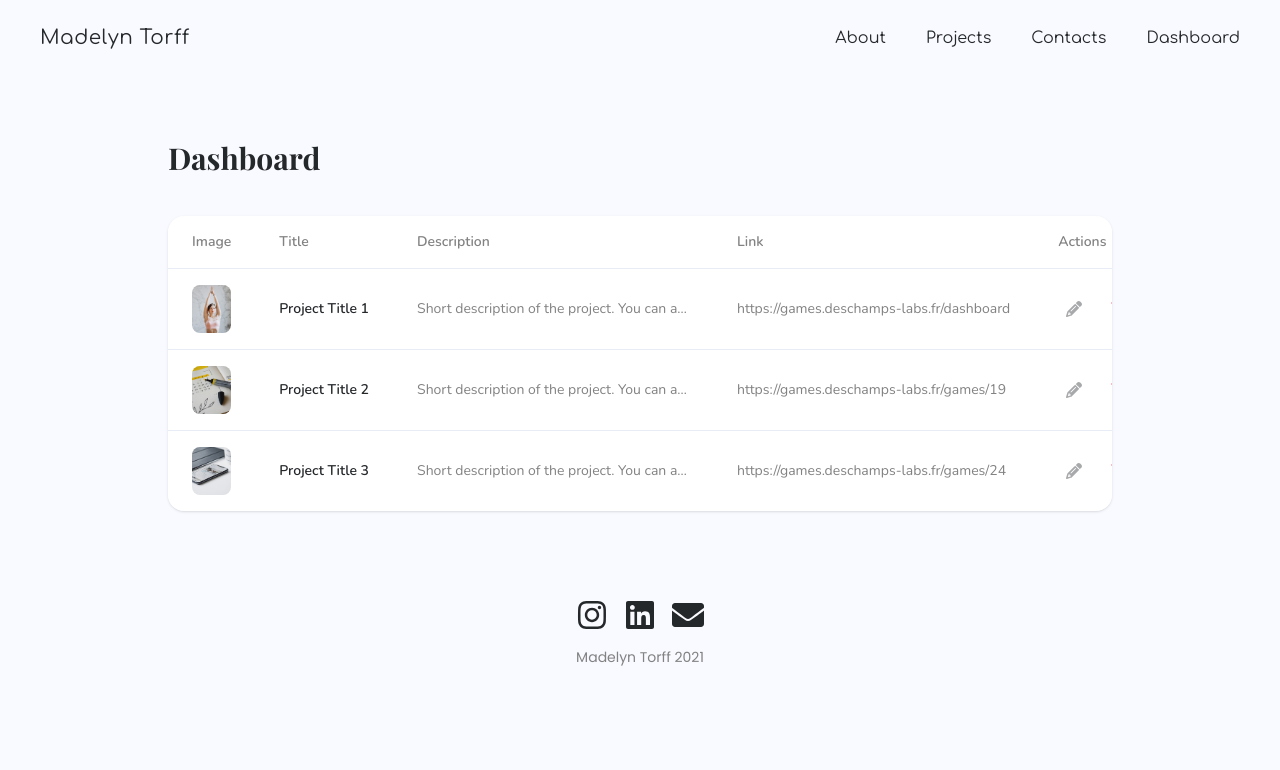
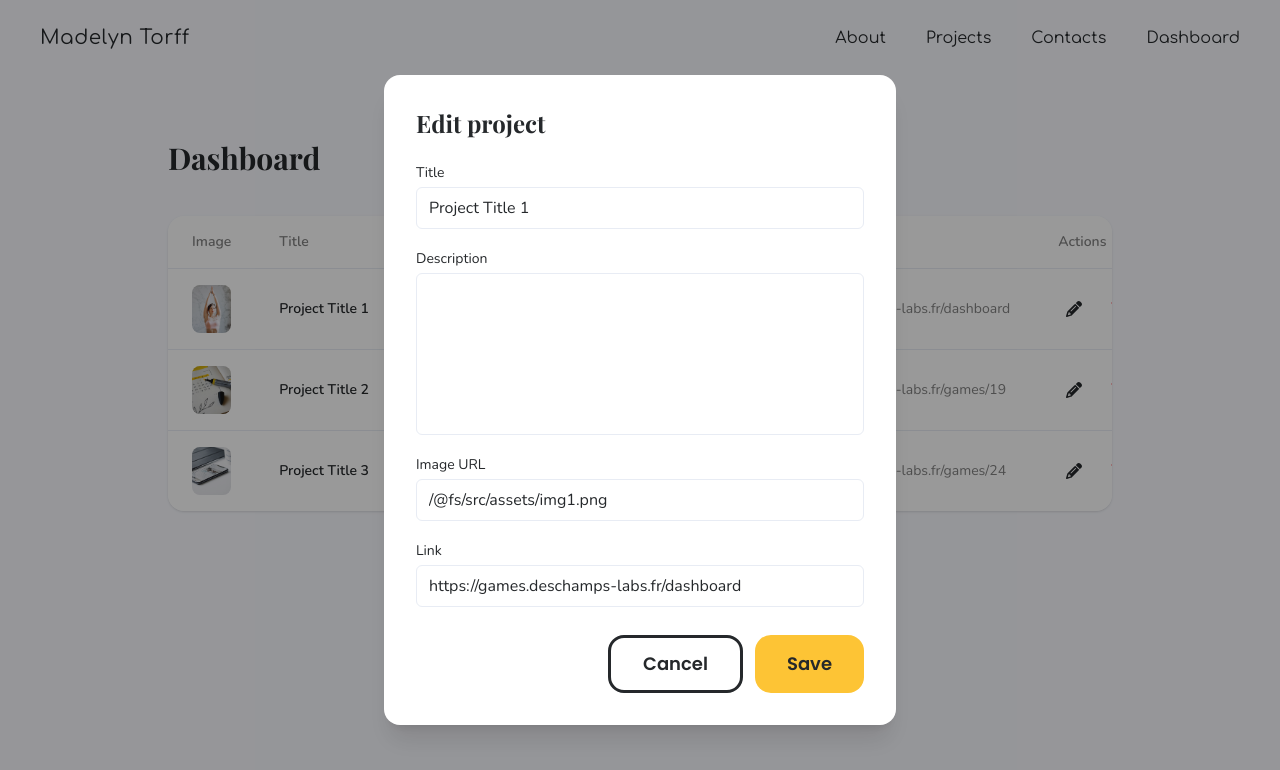
Before and after one commit to MartinPineau/portfolio, a React (Vite) app: page /dashboard in a window 1280 px wide. Both pictures are taken after a click on the button 1074 px from the left and 309 px from the top of the page. Shown: the top 770 px of the page. Built offline with nearby package versions, Linux system fonts and the light colour scheme; a web font is replaced by a local one.

Commit message:
edit projects in dashboard

```diff
--- /dev/null
+++ b/src/components/EditProjectModal.tsx
@@ -0,0 +1,88 @@
+import { useState } from "react";
+import type { Project } from "../context/ProjectsContext";
+import { useProjects } from "../context/ProjectsContext";
+import FormInput from "./FormInput";
+import Button from "./Button";
+
+type Props = {
+  project: Project;
+  onClose: () => void;
+};
+
+const EditProjectModal = ({ project, onClose }: Props) => {
+  const { updateProject } = useProjects();
+
+  const [form, setForm] = useState({
+    title: project.title,
+    description: project.description,
+    image: project.image,
+    href: project.href,
+  });
+
+  const handleChange = (field: keyof typeof form) => (
+    e: React.ChangeEvent<HTMLInputElement | HTMLTextAreaElement>
+  ) => setForm((prev) => ({ ...prev, [field]: e.target.value }));
+
+  const handleSubmit = (e: React.FormEvent) => {
+    e.preventDefault();
+    updateProject(project.id, form);
+    onClose();
+  };
+
+  return (
+    <div
+      className="fixed inset-0 z-50 flex items-center justify-center bg-black/40"
+      onClick={onClose}
+    >
+      <div
+        className="bg-white rounded-2xl shadow-xl w-full max-w-lg mx-4 p-8"
+        onClick={(e) => e.stopPropagation()}
+      >
+        <h2
+          className="text-2xl font-bold text-[var(--color-main-dark)] mb-6"
+          style={{ fontFamily: "var(--font-playfair)" }}
+        >
+          Edit project
+        </h2>
+
+        <form onSubmit={handleSubmit} className="flex flex-col gap-5">
+          <FormInput
+            label="Title"
+            type="text"
+            value={form.title}
+            onChange={handleChange("title")}
+          />
+          <FormInput
+            label="Description"
+            multiline
+            value={form.description}
+            onChange={handleChange("description")}
+          />
+          <FormInput
+            label="Image URL"
+            type="text"
+            value={form.image}
+            onChange={handleChange("image")}
+          />
+          <FormInput
+            label="Link"
+            type="text"
+            value={form.href}
+            onChange={handleChange("href")}
+          />
+
+          <div className="flex justify-end gap-3 mt-2">
+            <Button variant="outline" type="button" onClick={onClose}>
+              Cancel
+            </Button>
+            <Button variant="primary" type="submit">
+              Save
+            </Button>
+          </div>
+        </form>
+      </div>
+    </div>
+  );
+};
+
+export default EditProjectModal;
--- a/src/context/ProjectsContext.tsx
+++ b/src/context/ProjectsContext.tsx
@@ -19,6 +19,7 @@ export type Project = {
 
 type ProjectsContextType = {
   projects: Project[];
+  updateProject: (id: string, updated: Omit<Project, "id">) => void;
 };
 
 const ProjectsContext = createContext<ProjectsContextType | null>(null);
@@ -50,7 +51,7 @@ const defaultProjects: Project[] = [
 ];
 
 export const ProjectsProvider = ({ children }: { children: ReactNode }) => {
-  const [projects] = useState<Project[]>(() => {
+  const [projects, setProjects] = useState<Project[]>(() => {
     const stored = localStorage.getItem(STORAGE_KEY);
     return stored ? JSON.parse(stored) : defaultProjects;
   });
@@ -59,8 +60,14 @@ export const ProjectsProvider = ({ children }: { children: ReactNode }) => {
     localStorage.setItem(STORAGE_KEY, JSON.stringify(projects));
   }, [projects]);
 
+  const updateProject = (id: string, updated: Omit<Project, "id">) => {
+    setProjects((prev) =>
+      prev.map((p) => (p.id === id ? { ...updated, id } : p))
+    );
+  };
+
   return (
-    <ProjectsContext.Provider value={{ projects }}>
+    <ProjectsContext.Provider value={{ projects, updateProject }}>
       {children}
     </ProjectsContext.Provider>
   );
--- a/src/pages/DashboardPage.tsx
+++ b/src/pages/DashboardPage.tsx
@@ -1,16 +1,7 @@
+import { useState } from "react";
 import { FaPencil, FaTrash } from "react-icons/fa6";
 import { useProjects, type Project } from "../context/ProjectsContext";
-
-const ActionButtons = () => (
-  <div className="flex items-center gap-3">
-    <button className="p-2 rounded-lg text-[var(--color-main-dark)] opacity-40 hover:bg-[var(--color-gray-light)] cursor-pointer">
-      <FaPencil className="w-4 h-4" />
-    </button>
-    <button className="p-2 rounded-lg text-red-500 opacity-40 hover:bg-red-100 cursor-pointer">
-      <FaTrash className="w-4 h-4" />
-    </button>
-  </div>
-);
+import EditProjectModal from "../components/EditProjectModal";
 
 const ProjectImage = ({ project }: { project: Project }) =>
   project.image ? (
@@ -21,6 +12,7 @@ const ProjectImage = ({ project }: { project: Project }) =>
 
 const DashboardPage = () => {
   const { projects } = useProjects();
+  const [editingProject, setEditingProject] = useState<Project | null>(null);
 
   return (
     <div className="max-w-5xl mx-auto px-6 md:px-10 py-16">
@@ -52,12 +44,34 @@ const DashboardPage = () => {
                 <td className="px-6 py-4 font-semibold text-[var(--color-main-dark)] whitespace-nowrap">{project.title}</td>
                 <td className="px-6 py-4 text-[var(--color-gray-medium)] max-w-xs truncate">{project.description}</td>
                 <td className="px-6 py-4 text-[var(--color-gray-medium)] whitespace-nowrap">{project.href}</td>
-                <td className="px-6 py-4"><ActionButtons /></td>
+                <td className="px-6 py-4">
+                  <div className="flex items-center gap-3">
+                    <button
+                      onClick={() => setEditingProject(project)}
+                      className="p-2 rounded-lg text-[var(--color-main-dark)] hover:bg-[var(--color-gray-light)] cursor-pointer transition-colors"
+                    >
+                      <FaPencil className="w-4 h-4" />
+                    </button>
+                    <button
+                      disabled
+                      className="p-2 rounded-lg text-red-500 opacity-40 hover:bg-red-100 cursor-not-allowed"
+                    >
+                      <FaTrash className="w-4 h-4" />
+                    </button>
+                  </div>
+                </td>
               </tr>
             ))}
           </tbody>
         </table>
       </div>
+
+      {editingProject && (
+        <EditProjectModal
+          project={editingProject}
+          onClose={() => setEditingProject(null)}
+        />
+      )}
     </div>
   );
 };
```
